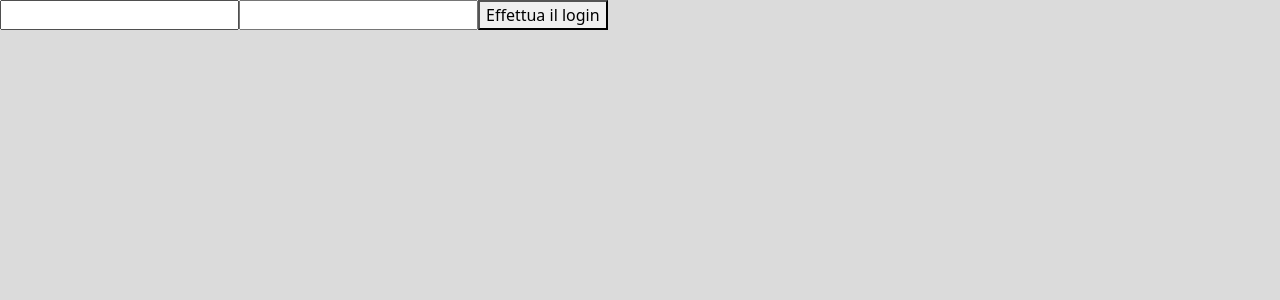
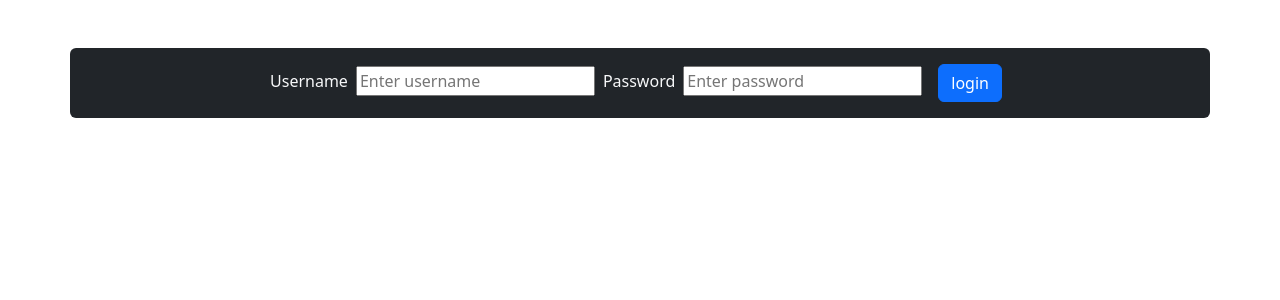
Before and after one commit to ilgrigio/M5-W1D4, a React (Create React App) app: page / in a window 1280 px wide. Shown: the top 300 px of the page. Built offline with nearby package versions, Linux system fonts and the light colour scheme.

Commit message:
add css & animation

```diff
--- a/src/components/cards/AllTheBooks.jsx
+++ b/src/components/cards/AllTheBooks.jsx
@@ -2,6 +2,8 @@ import { Container, Row, Col, Form } from "react-bootstrap";
 import SingleBook from "./SingleBook";
 import { useState, useEffect } from "react";
 import axios from "axios";
+import "./SingleBook.module.css";
+import styles from "./SingleBook.module.css";
 
 const AllTheBooks = () => {
   const [searchQuery, setSearchQuery] = useState("");
@@ -25,7 +27,8 @@ const AllTheBooks = () => {
   }, []);
 
   return (
-    <Container className="mt-3">
+    <Container className="mt-3 text-center">
+      <div className={styles.scroll}></div>
       <Row xs={1} md={4} className="g-4">
         <Col>
           <Form.Group>
@@ -33,14 +36,14 @@ const AllTheBooks = () => {
               type="search"
               placeholder="Search a book"
               value={searchQuery}
-              onChange={(e) => setSearchQuery(e.target.value)}
+              onChange={e => setSearchQuery(e.target.value)}
             />
           </Form.Group>
         </Col>
       </Row>
       <Row className="g-2 mt-3">
         {products
-          .filter((b) => b.title.toLowerCase().includes(searchQuery))
+          .filter(b => b.title.toLowerCase().includes(searchQuery))
           .map((book, asin) => {
             return (
               <Col key={asin}>
--- a/src/components/cards/SingleBook.module.css
+++ b/src/components/cards/SingleBook.module.css
@@ -1,12 +1,43 @@
 body {
-  background-color: rgb(219, 219, 219) !important;
+  /* background-color: rgb(219, 219, 219) !important; */
+  animation: bg-shift linear;
+  animation-timeline: scroll(root);
 }
 
+@keyframes bg-shift {
+  from {background-color: #f5f5f5;}
+  to {background-color: #212529;}
+}
+
+@media(prefers-reduced-motion: no-preference) {
 .card {
   border: none !important;
   background-color: #212529 !important;
   color: whitesmoke !important;
+
+  animation: fadeIn linear forwards;
+  animation-timeline: view();
+  animation-range: entry 300px;
+  scale: .8; opacity:0;
 }
+
+@keyframes fadeIn {
+  /* from {scale: .8; opacity:0;} */
+  to {scale: 1; opacity:1;}
+  }
+
+}
+/* ScrollBar css */
+.scroll-y {overflow-y: scroll;}
+
+::-webkit-scrollbar {width: 10px;}
+
+::-webkit-scrollbar-track {background: transparent;}
+
+::-webkit-scrollbar-thumb {background: #888; border-radius: 1px;}
+
+::-webkit-scrollbar-thumb:hover {background: #A11879;}
+/* fine ScrollBar */
 
 .truncateText {
   white-space: nowrap;
@@ -28,3 +59,9 @@ body {
   border: 2px solid red !important;
   transition: 0.3s;
 }
+/* Logo Footer */
+.logo {
+  width: 3rem;
+  min-height: 0!important;
+  margin-block-end: 5px;
+}
--- a/src/components/footer/MyFooter.jsx
+++ b/src/components/footer/MyFooter.jsx
@@ -1,4 +1,21 @@
+import Card from "react-bootstrap/Card";
+import styles from "../cards/SingleBook.module.css";
+
 const MyFooter = () => {
-  return <footer className="bg-warning p-3 mt-3">Footer</footer>;
+  return (
+    <Card className="rounded-0 border-0 mt-3" text="center">
+      <Card.Body>
+        <img
+          className={styles.logo}
+          src="https://external-content.duckduckgo.com/iu/?u=https%3A%2F%2Ftse4.mm.bing.net%2Fth%3Fid%3DOIP.0u8FnklbtjJ1JAEzyJB-CQAAAA%26pid%3DApi&f=1&ipt=90698039a00009becbb68e7735f29a1a7a29ba3fae5969d290b828502d93f7fe&ipo=images"
+        />
+        <Card.Title>EpicBook</Card.Title>
+        <Card.Text>
+          16 Gadget Drive, <strong>Fictionville</strong>, SC 99999-9999
+          <Card.Subtitle>Imaginationland, Earth.</Card.Subtitle>
+        </Card.Text>
+      </Card.Body>
+    </Card>
+  );
 };
 export default MyFooter;
--- a/src/pages/Loginpage.jsx
+++ b/src/pages/Loginpage.jsx
@@ -1,4 +1,5 @@
 import React, { useState } from "react";
+import { Container, Form, Button } from "react-bootstrap";
 import axios from "axios";
 import { useNavigate } from "react-router-dom";
 
@@ -10,7 +11,7 @@ const Loginpage = () => {
 
   const navigate = useNavigate();
 
-  const onChangeFormData = (e) => {
+  const onChangeFormData = e => {
     const { name, value } = e.target;
     setLoginForm({
       ...loginForm,
@@ -18,35 +19,43 @@ const Loginpage = () => {
     });
   };
 
-  const onSubmit = async (e) => {
+  const onSubmit = async e => {
     e.preventDefault();
     await axios
       .post("https://dummyjson.com/auth/login", loginForm)
-      .then((response) => {
+      .then(response => {
         if (response.status === 200) {
           localStorage.setItem("auth", JSON.stringify(response.data));
           navigate("/home");
         }
       })
-      .catch((error) => console.log(error));
+      .catch(error => console.log(error));
   };
 
   return (
+    <Container className="d-flex justify-content-center  text-center mt-5 bg-dark text-light rounded">
       <form onSubmit={onSubmit}>
+        <Form.Label className="m-2">Username</Form.Label>
         <input
           type="text"
           name="username"
+          placeholder="Enter username"
           value={loginForm.username}
           onChange={onChangeFormData}
         />
+        <Form.Label className="m-2">Password</Form.Label>
         <input
           type="password"
           name="password"
+          placeholder="Enter password"
           value={loginForm.password}
           onChange={onChangeFormData}
         />
-      <button>Effettua il login</button>
+        <Button variant="primary m-3" type="submit">
+          login
+        </Button>
       </form>
+    </Container>
   );
 };
 
```
Lines whose indentation alone changed are shown as unchanged.
